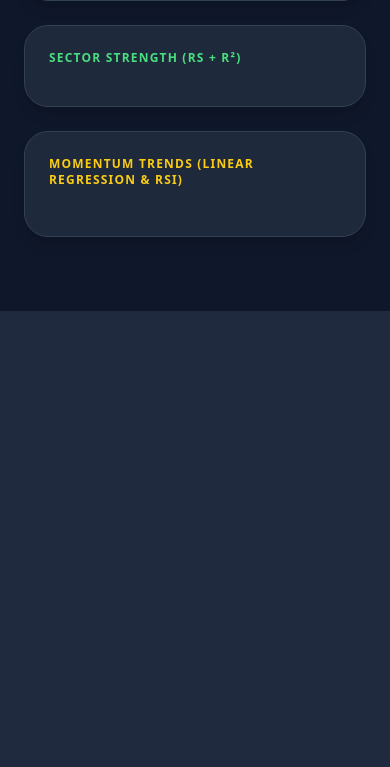
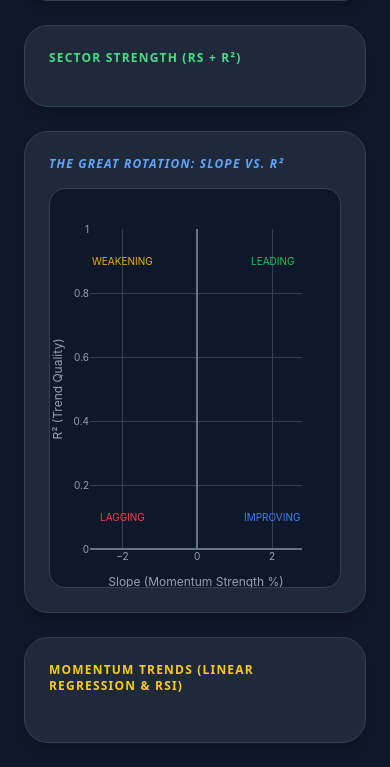
Before and after one commit to shyammundhra2/stocks, a Flask app: template templates/dashboard.html in a window 390 px wide. Shown: the part 533-1300 px from the top of the page. Before the commit the page ends 844 px from the top, so only its background shows below. Run offline with Flask 3, Linux system fonts and the light colour scheme; the template is opened without the code that fills it, so the values that code supplies are empty; some libraries are stand-ins or nearby versions.

Commit message:
Add rotation plot.

```diff
--- a/templates/dashboard.html
+++ b/templates/dashboard.html
@@ -3,6 +3,7 @@
 <head>
     <meta charset="UTF-8"><title>MacroSystem Dashboard</title>
     <script src="https://cdn.tailwindcss.com"></script>
+    <script src="https://cdn.plot.ly/plotly-2.27.0.min.js"></script>
 </head>
 <body class="bg-slate-900 text-slate-100 p-6 font-sans">
     <div class="max-w-7xl mx-auto">
@@ -64,7 +65,13 @@
                 </div>
             </div>
 
-            <div class="lg:col-span-8 bg-slate-800 p-6 rounded-3xl border border-slate-700 shadow-lg">
+            <div class="lg:col-span-8 space-y-6">
+                <div class="bg-slate-800 p-6 rounded-3xl border border-slate-700 shadow-lg">
+                    <h2 class="text-xs font-black text-blue-400 uppercase tracking-widest mb-4 italic">The Great Rotation: Slope vs. R²</h2>
+                    <div id="rotationMap" class="w-full h-[400px] bg-slate-900 rounded-2xl overflow-hidden shadow-inner border border-slate-700"></div>
+                </div>
+
+                <div class="bg-slate-800 p-6 rounded-3xl border border-slate-700 shadow-lg">
                     <h2 class="text-xs font-black text-yellow-400 uppercase tracking-widest mb-6">Momentum Trends (Linear Regression & RSI)</h2>
                     <div class="grid grid-cols-1 md:grid-cols-2 gap-4">
                         {% for item in trends %}
@@ -90,5 +97,56 @@
                 </div>
             </div>
         </div>
+    </div>
+
+    <script>
+        const sectorData = [
+            {% for s in sr.all_ranked %}
+            { name: "{{ s.name }}", x: {{ s.slope }}, y: {{ s.r2 }} },
+            {% endfor %}
+        ];
+
+        const trace = {
+            x: sectorData.map(d => d.x),
+            y: sectorData.map(d => d.y),
+            text: sectorData.map(d => d.name),
+            mode: 'markers+text',
+            textposition: 'top center',
+            marker: {
+                size: 12,
+                color: sectorData.map(d => d.x > 0 ? '#22c55e' : '#ef4444'),
+                line: { color: '#ffffff', width: 1 }
+            },
+            type: 'scatter'
+        };
+
+        const layout = {
+            paper_bgcolor: 'rgba(0,0,0,0)',
+            plot_bgcolor: 'rgba(0,0,0,0)',
+            font: { color: '#94a3b8', family: 'Inter, sans-serif', size: 10 },
+            margin: { t: 40, r: 40, b: 40, l: 40 },
+            xaxis: {
+                title: 'Slope (Momentum Strength %)',
+                gridcolor: '#334155',
+                zerolinecolor: '#64748b',
+                zerolinewidth: 2
+            },
+            yaxis: {
+                title: 'R² (Trend Quality)',
+                gridcolor: '#334155',
+                zerolinecolor: '#64748b',
+                zerolinewidth: 2,
+                range: [0, 1]
+            },
+            annotations: [
+                { x: 2, y: 0.9, text: 'LEADING', showarrow: false, font: {size: 10, color: '#22c55e'} },
+                { x: -2, y: 0.9, text: 'WEAKENING', showarrow: false, font: {size: 10, color: '#eab308'} },
+                { x: -2, y: 0.1, text: 'LAGGING', showarrow: false, font: {size: 10, color: '#ef4444'} },
+                { x: 2, y: 0.1, text: 'IMPROVING', showarrow: false, font: {size: 10, color: '#3b82f6'} }
+            ]
+        };
+
+        Plotly.newPlot('rotationMap', [trace], layout, {responsive: true, displayModeBar: false});
+    </script>
 </body>
 </html>
```
Lines whose indentation alone changed are shown as unchanged.
